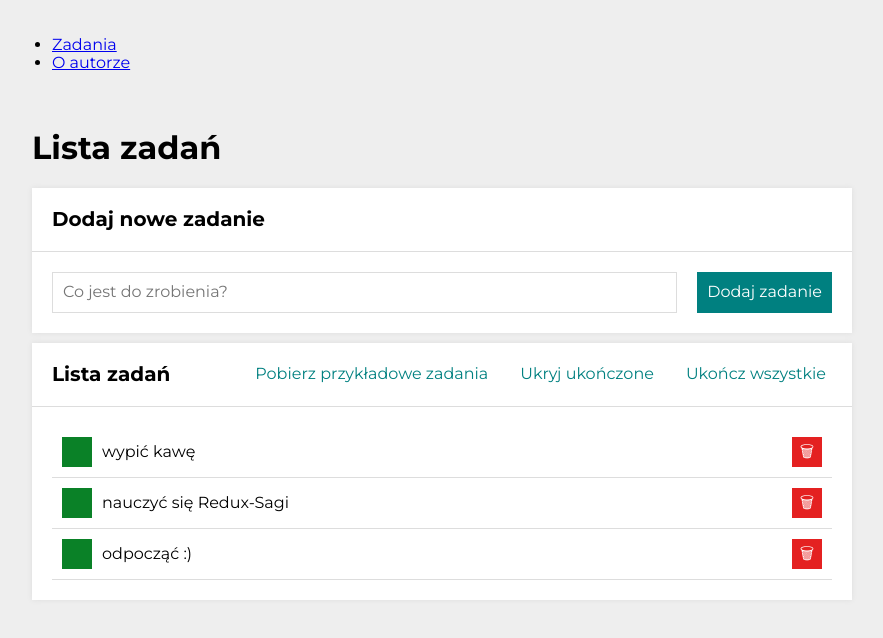
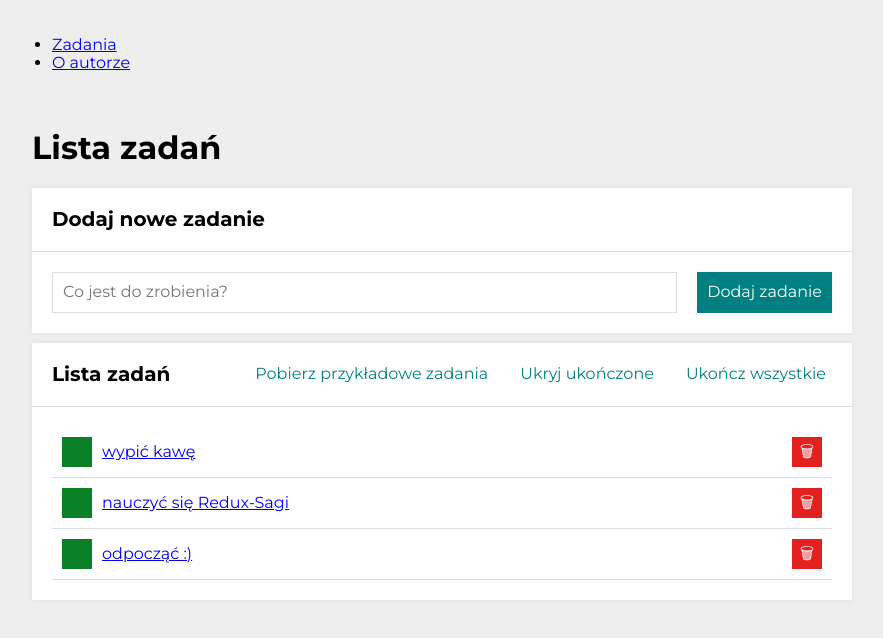
Before and after one commit to mg-wiewiora/to-do-list-react, a React (Create React App) app: page /zadania/1#/zadania in a window 1280 px wide. Both pictures are taken after a click on the button "Pobierz przykładowe zadania". Shown: the top 638 px of the page, without its empty margins (198-1081 px from the left). Built offline with nearby package versions, Linux system fonts and the light colour scheme.

Commit message:
TaskPage configured

```diff
--- a/src/features/tasks/TaskPage/index.js
+++ b/src/features/tasks/TaskPage/index.js
@@ -2,15 +2,26 @@
 import Header from "../../../common/Header";
 import { Container } from "../../../common/Container/styled";
 import { useParams } from "react-router-dom/cjs/react-router-dom.min";
+import { useSelector } from "react-redux";
+import { getTaskById } from "../tasksSlice";
 
 function TaskPage() {
-    const params = useParams();
+  const { id } = useParams();
+  const task = useSelector((state) => getTaskById(state, id));
+
   return (
     <Container>
       <Header title="Szczegóły zadania" />
 
-      <Section title={""} content={task.content} />
-
+      <Section
+        title={task ? task.content : "Nie znaleziono zadania..."}
+        content={
+          <>
+            <strong>Ukończono:</strong>
+            {task.done ? " Tak" : " Nie"}
+          </>
+        }
+      />
     </Container>
   );
 }
--- a/src/features/tasks/TasksPage/List/index.js
+++ b/src/features/tasks/TasksPage/List/index.js
@@ -22,8 +22,7 @@
             {task.done ? "✓" : ""}
           </Button>
           <Content $done={task.done}>
-            <Link to={`/zadania${task.id}`} />
-            {task.content}
+            <Link to={`/zadania/${task.id}`}>{task.content}</Link>
           </Content>
           <Button $delete onClick={() => dispatch(deleteTask(task.id))}>
             🗑
--- a/src/features/tasks/tasksSlice.js
+++ b/src/features/tasks/tasksSlice.js
@@ -51,4 +51,7 @@
 export const selectAreAllTasksDone = (state) =>
   selectTasks(state).every(({ done }) => done);
 
+export const getTaskById = (state, taskId) =>
+  selectTasks(state).find(({id}) => id === taskId);
+
 export default tasksSlice.reducer;
```
Also changed, not shown: src/App.js (+7 -2 lines).
